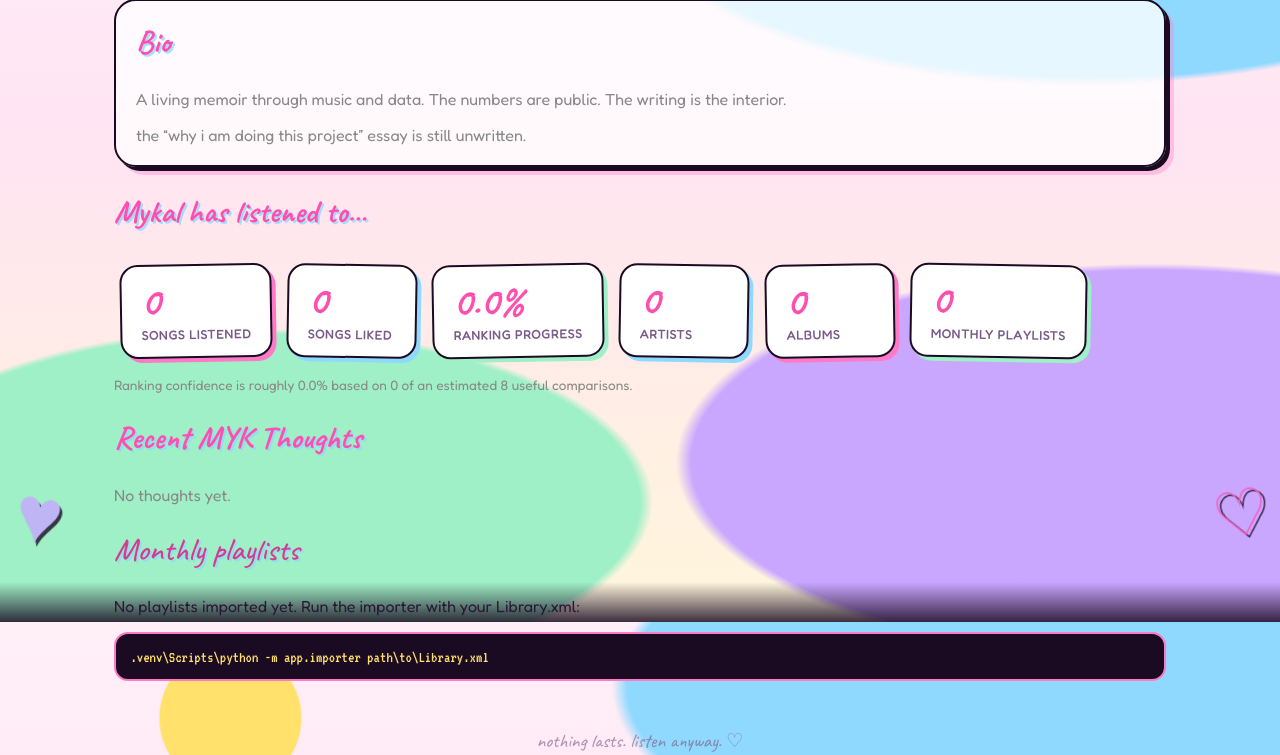
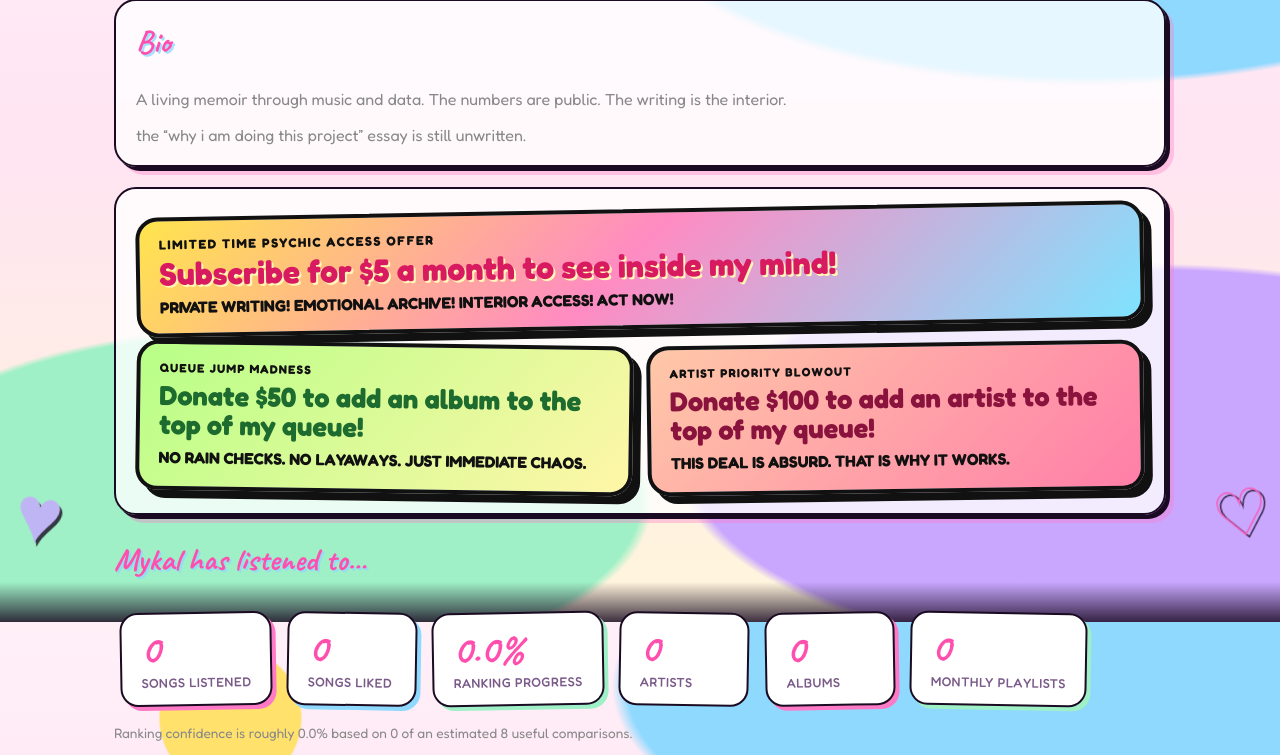
Before and after one commit to mykalkelly-ops/mykman-music, a FastAPI app: page / in a window 1280 px wide. Shown: the part 178-933 px from the top of the page. Run offline with FastAPI, Linux system fonts and the light colour scheme; data that the repository does not hold is empty.

Commit message:
Add retro promo ads to homepage

```diff
--- a/app/templates/index.html
+++ b/app/templates/index.html
@@ -15,6 +15,34 @@
       <span style="color:#888;">the “why i am doing this project” essay is still unwritten.</span>
     {% endif %}
   </p>
+</section>
+
+<section style="margin-bottom:1.4rem; display:grid; gap:0.9rem;">
+  <a href="{{ kofi_url }}" target="_blank" rel="noopener noreferrer" style="display:block; text-decoration:none; color:inherit;">
+    <div style="padding:1rem 1.2rem; border:4px solid #111; border-radius:22px; background:linear-gradient(135deg, #ffe54d 0%, #ff8bc2 48%, #7ee3ff 100%); box-shadow:8px 8px 0 #111; transform:rotate(-1deg);">
+      <div style="font-size:0.8rem; font-weight:900; letter-spacing:0.12em; color:#111;">LIMITED TIME PSYCHIC ACCESS OFFER</div>
+      <div style="font-size:2rem; line-height:1; font-weight:900; color:#d81b60; text-shadow:2px 2px 0 #fff7b8; margin-top:0.35rem;">Subscribe for $5 a month to see inside my mind!</div>
+      <div style="margin-top:0.45rem; color:#111; font-weight:700;">PRIVATE WRITING! EMOTIONAL ARCHIVE! INTERIOR ACCESS! ACT NOW!</div>
+    </div>
+  </a>
+
+  <div style="display:grid; grid-template-columns:repeat(auto-fit, minmax(280px, 1fr)); gap:0.9rem;">
+    <a href="{{ kofi_url }}" target="_blank" rel="noopener noreferrer" style="display:block; text-decoration:none; color:inherit;">
+      <div style="padding:1rem 1.2rem; border:4px solid #111; border-radius:22px; background:linear-gradient(135deg, #b7ff87 0%, #fff6a8 100%); box-shadow:8px 8px 0 #111; transform:rotate(0.8deg); min-height:150px;">
+        <div style="font-size:0.75rem; font-weight:900; letter-spacing:0.1em; color:#111;">QUEUE JUMP MADNESS</div>
+        <div style="font-size:1.7rem; line-height:1.05; font-weight:900; color:#1d6b2f; margin-top:0.4rem;">Donate $50 to add an album to the top of my queue!</div>
+        <div style="margin-top:0.55rem; color:#111; font-weight:700;">NO RAIN CHECKS. NO LAYAWAYS. JUST IMMEDIATE CHAOS.</div>
+      </div>
+    </a>
+
+    <a href="{{ kofi_url }}" target="_blank" rel="noopener noreferrer" style="display:block; text-decoration:none; color:inherit;">
+      <div style="padding:1rem 1.2rem; border:4px solid #111; border-radius:22px; background:linear-gradient(135deg, #ffc8a8 0%, #ff7ea8 100%); box-shadow:8px 8px 0 #111; transform:rotate(-0.8deg); min-height:150px;">
+        <div style="font-size:0.75rem; font-weight:900; letter-spacing:0.1em; color:#111;">ARTIST PRIORITY BLOWOUT</div>
+        <div style="font-size:1.7rem; line-height:1.05; font-weight:900; color:#8a133d; margin-top:0.4rem;">Donate $100 to add an artist to the top of my queue!</div>
+        <div style="margin-top:0.55rem; color:#111; font-weight:700;">THIS DEAL IS ABSURD. THAT IS WHY IT WORKS.</div>
+      </div>
+    </a>
+  </div>
 </section>
 
 {% if request.state.is_admin and (review_songs or review_albums or review_artists) %}
```
